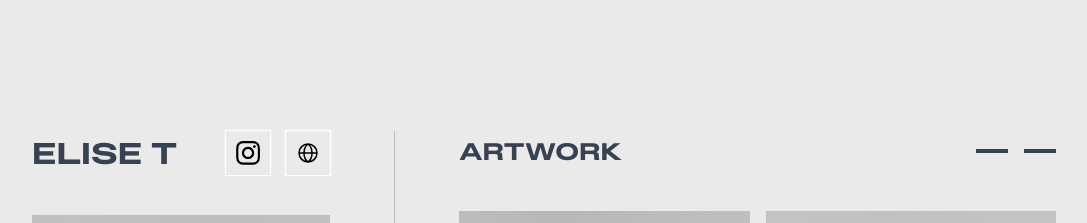
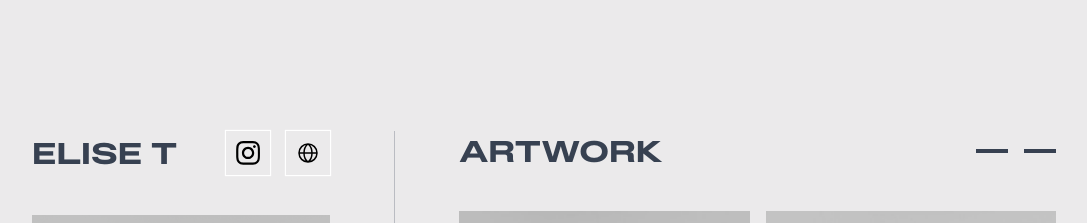
Before and after one commit to dev-sumanaditya/meka, a React (Create React App) app: page / in a window 1280 px wide. Shown: the part 1922-2145 px from the top of the page, without its empty margins (96-1183 px from the left). Built offline with nearby package versions, Linux system fonts and the light colour scheme.

Commit message:
updating

```diff
--- a/src/components/smallSlide/smallSlide.jsx
+++ b/src/components/smallSlide/smallSlide.jsx
@@ -22,7 +22,7 @@ const SmallSlider = (props) => {
                                 <div className="hidden sm:block border-r border-gray-600 border-opacity-30"></div>
                                 <div className="w-full sm:w-2/3 flex flex-col gap-10">
                                     <div className="flex justify-between items-center">
-                                        <h3 className="text-gray-700 text-2xl">Artwork</h3>
+                                        <h3 className="text-gray-700 text-3xl">Artwork</h3>
                                         <div className="flex gap-4">
                                             <div className="h-10 w-8 flex items-center">
                                                 <div className="bg-gray-700 w-full h-1"></div>
```
